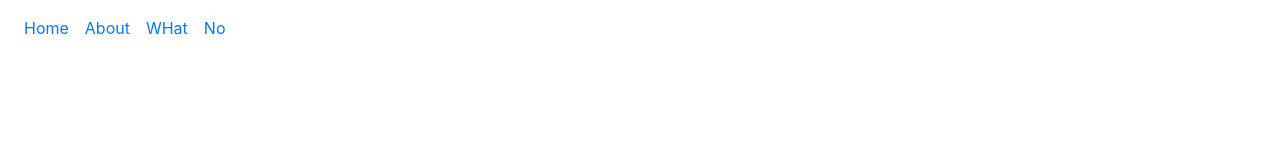
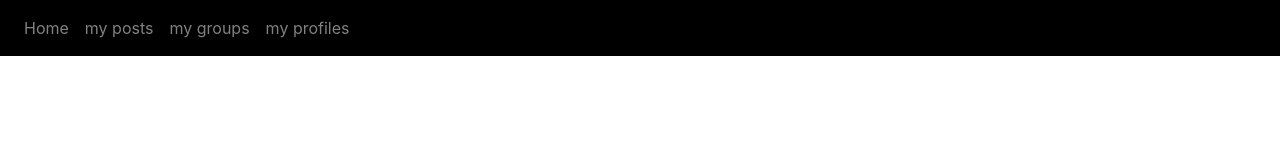
Before and after one commit to omaranBazna/everything-firebase, a website: page index.html in a window 1280 px wide. Drawn offline with nearby package versions, Linux system fonts and the light colour scheme; files that its build step writes are made by us from their sources.

Commit message:
basic navbar styling

```diff
--- a/index.html
+++ b/index.html
@@ -5,7 +5,7 @@
     <link rel="stylesheet" href="node_modules/bootstrap/dist/css/bootstrap.min.css" />
     <link rel="stylesheet" href="node_modules/font-awesome/css/font-awesome.min.css" />
     <link rel="stylesheet" href="node_modules\bootstrap-social\bootstrap-social.css" />
-    <link rel="stylesheet" href="css/styles.css" />
+    <link rel="stylesheet" href="styles.css" />
 
     <title>Hello World!!!</title>
 </head>
@@ -13,13 +13,13 @@
 
 <body>
 
-<nav class="navbar navbar-expand-sm">
+<nav class="navbar navbar-expand-sm sticky-top navbar-dark">
 
   <ul class="navbar-nav">
     <li class="nav-item" > <a href="#" class="nav-link">Home</a></li>
-    <li class="nav-item" > <a href="#" class="nav-link">About</a></li>
-    <li class="nav-item" > <a href="#" class="nav-link">WHat</a></li>
-    <li class="nav-item" > <a href="#" class="nav-link">No</a></li>
+    <li class="nav-item" > <a href="#" class="nav-link">my posts</a></li>
+    <li class="nav-item" > <a href="#" class="nav-link">my groups</a></li>
+    <li class="nav-item" > <a href="#" class="nav-link">my profiles</a></li>
   </ul>
 
 </nav>
--- a/styles.css
+++ b/styles.css
@@ -0,0 +1,7 @@
+.navbar{
+    background:black;
+}
+a,a:hover{
+    color:inherit;
+    text-decoration:none;
+}
```
Also changed, not shown: groups.html (added), post.html (added), profile.html (added).
